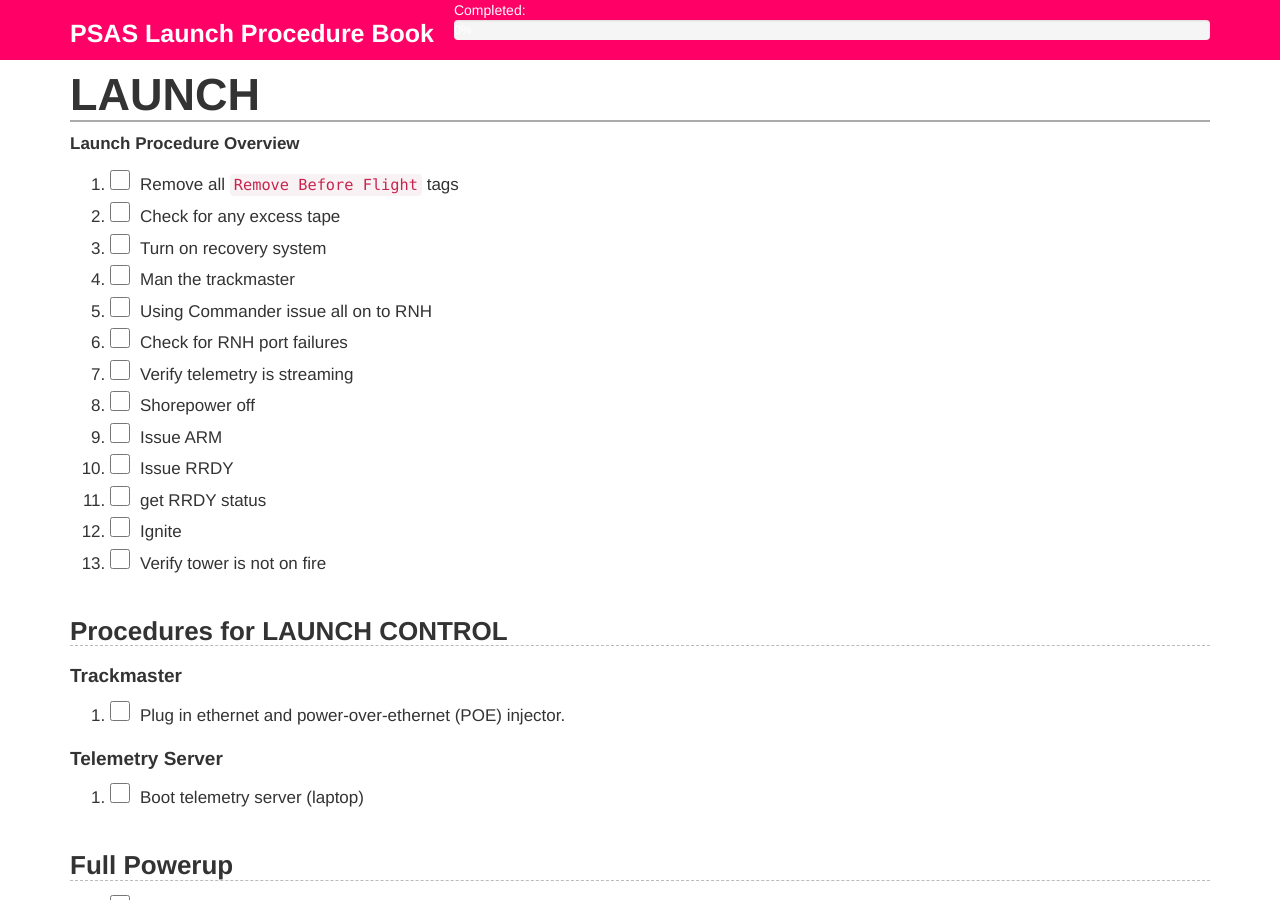
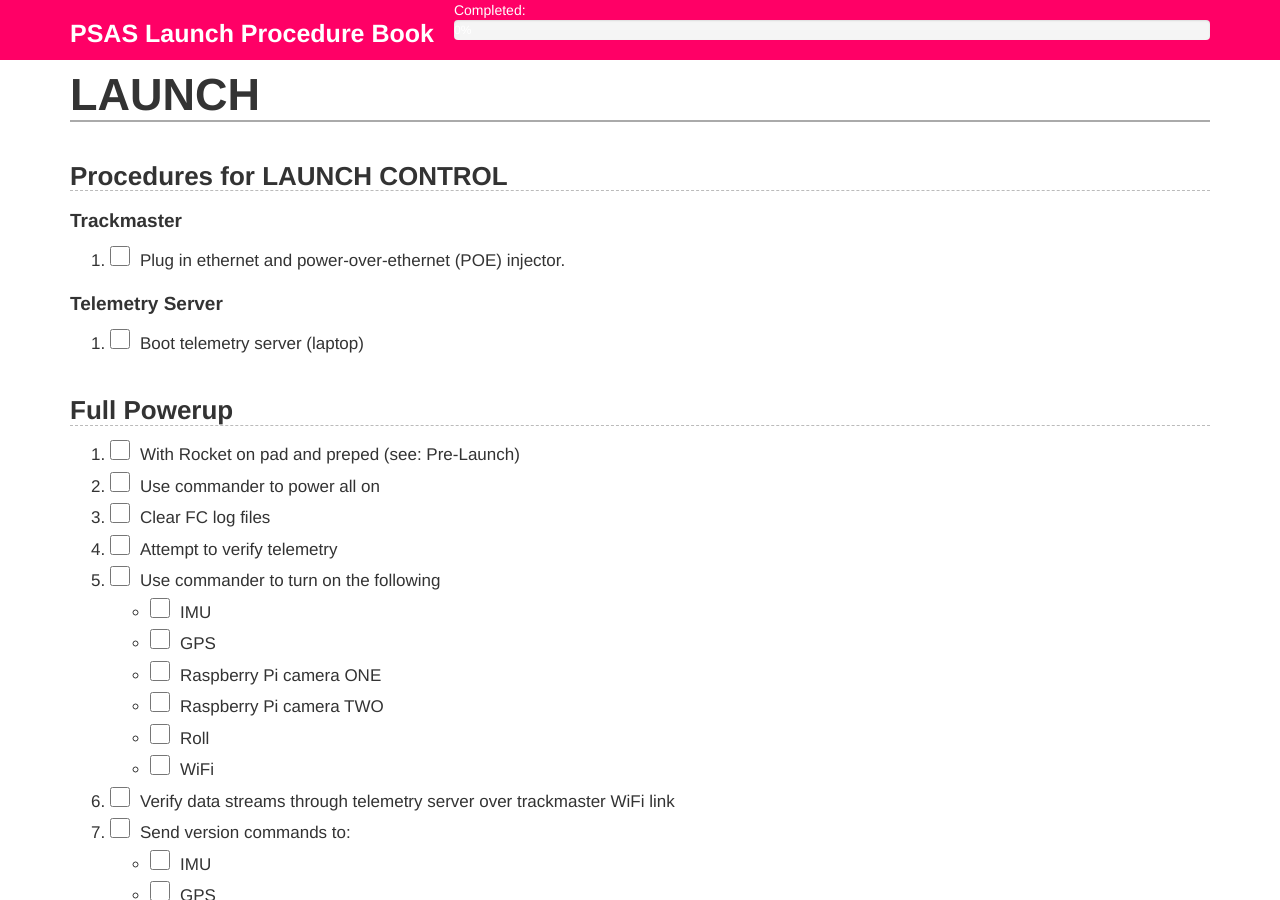
Before and after one commit to psas/procedure-book, a Jekyll site: the page built from 12-Launch.markdown, in a window 1280 px wide and 900 px high. Built offline with Jekyll 4.4.1, drawn with Linux system fonts in a browser that asks for light colours.

Commit message:
Removed overview - too confusing, because people might follow the overview, and not the actual procedures.

```diff
--- a/12-Launch.markdown
+++ b/12-Launch.markdown
@@ -4,22 +4,6 @@
 ---
 
 # LAUNCH
-
-**Launch Procedure Overview**
- 1. Remove all `Remove Before Flight` tags
- 1. Check for any excess tape
- 1. Turn on recovery system
- 1. Man the trackmaster
- 1. Using Commander issue all on to RNH
- 1. Check for RNH port failures
- 1. Verify telemetry is streaming
- 1. Shorepower off
- 1. Issue ARM
- 1. Issue RRDY
- 1. get RRDY status
- 1. Ignite
- 1. Verify tower is not on fire
-
 
 ## Procedures for LAUNCH CONTROL
 
```
